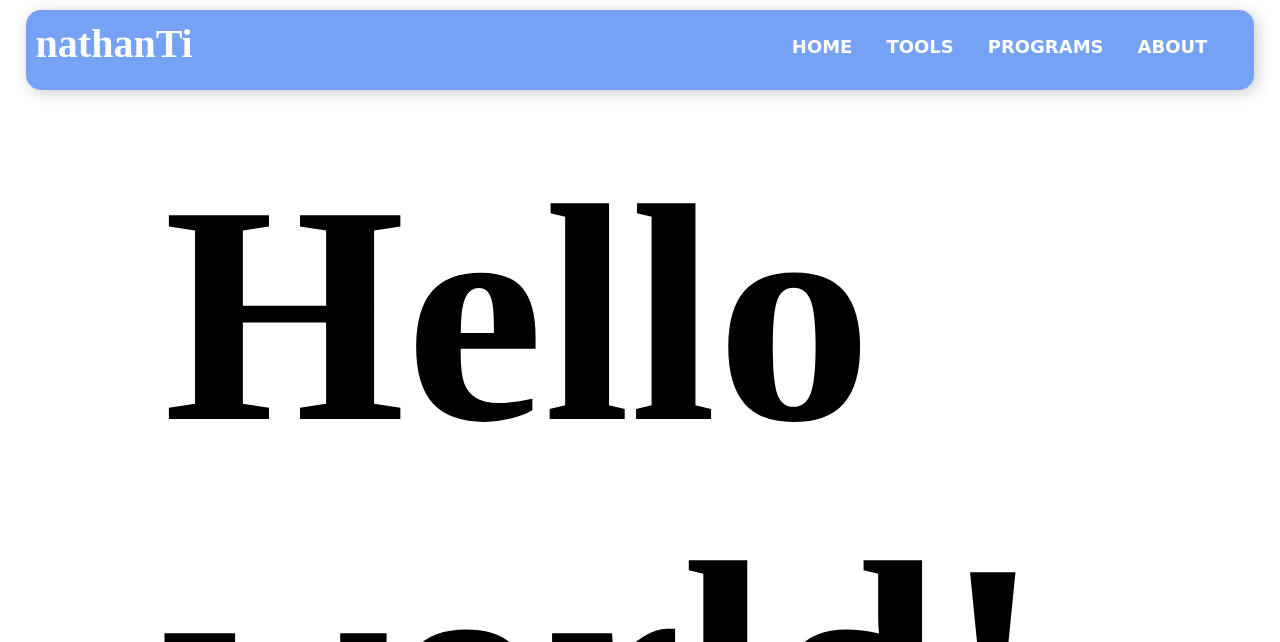
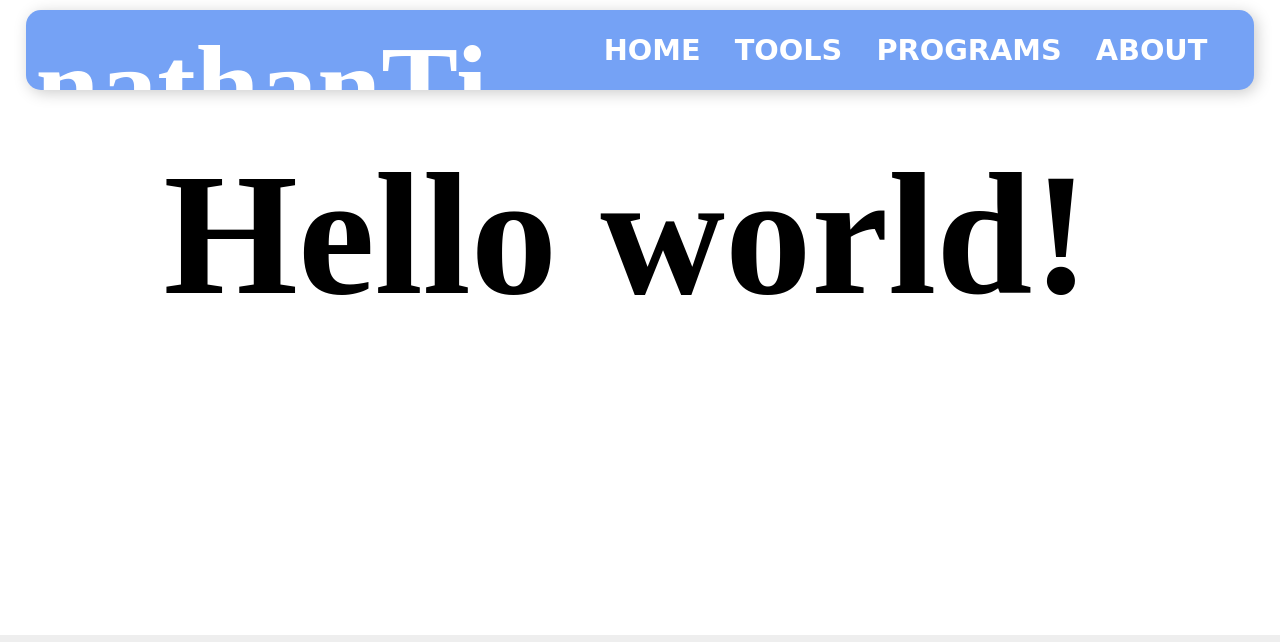
Before and after one commit to ntillier/ntillier.github.io, a plain HTML site: page index.html in a window 1280 px wide. Shown: the top 642 px of the page. Drawn offline with Linux system fonts and the light colour scheme; a web font is replaced by a local one.

Commit message:
Update default.css

```diff
--- a/sources/default.css
+++ b/sources/default.css
@@ -7,12 +7,14 @@
 * {
   box-sizing: border-box;
 }
+html {
+  font-size: 1.8em;
+}
 body {
   margin: 0px;
   font-family: cursive;
   overflow-y: auto;
   z-index: 1;
-  font-size: 1.8em;
   background: var(--background);
   display: flex;
   flex-direction: column;
@@ -35,7 +37,7 @@ header {
 header label {
   font-weight: bold;
   font-family: 'The Nautigal';
-  font-size: 40px;
+  font-size: 4em;
   color: white;
 }
 header div {
@@ -58,7 +60,6 @@ header a {
   padding: 7px;
   text-decoration: none;
   color: white;
-  font-size: 18px;
   margin: 0 10px;
 }
 header a:after {
@@ -88,7 +89,6 @@ article {
   text-align: justify;
   text-justify: inter-word;
   overflow: hidden;
-  font-size: 1.8em;
   flex: 1;
 }
 article img {
@@ -120,7 +120,6 @@ p {
   border: solid 1px var(--blue);
   background: var(--blue);
   color: white;
-  font-size: 1.8em;
   cursor: pointer;
   margin: 20px;
   padding: 10px;
```
